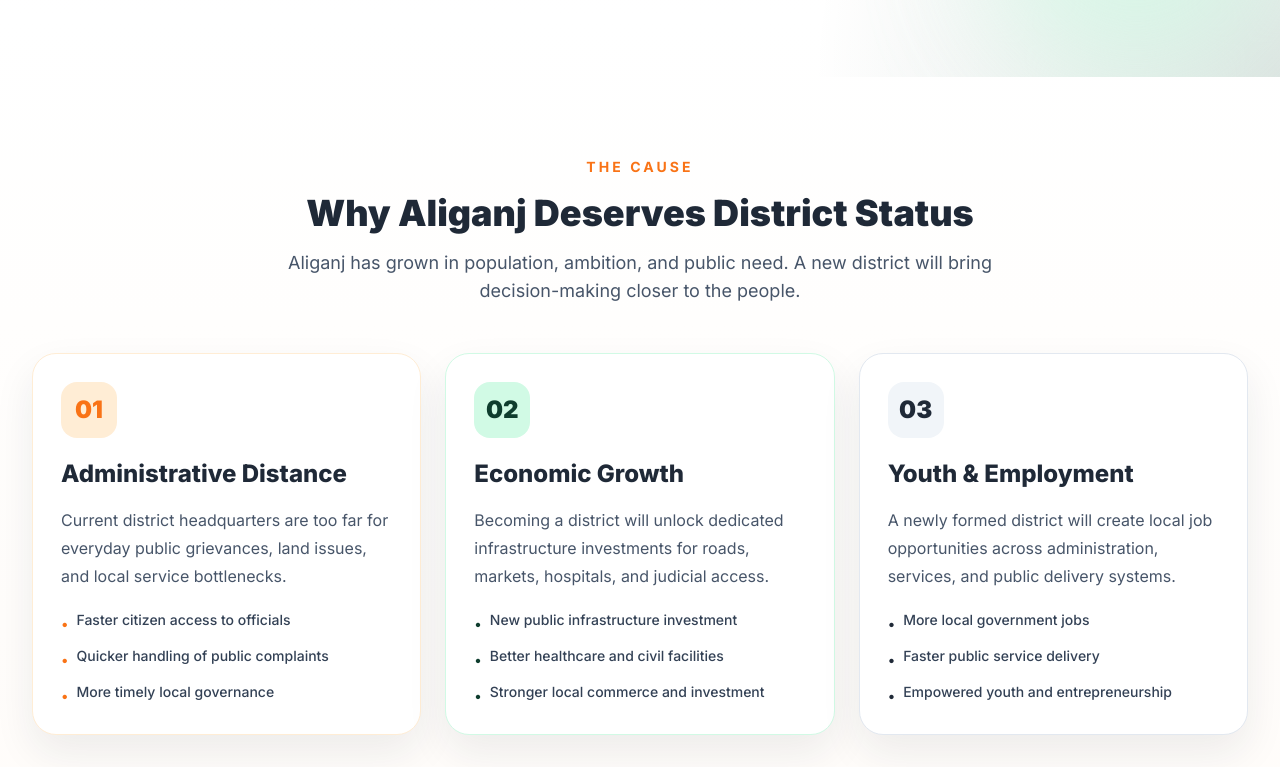
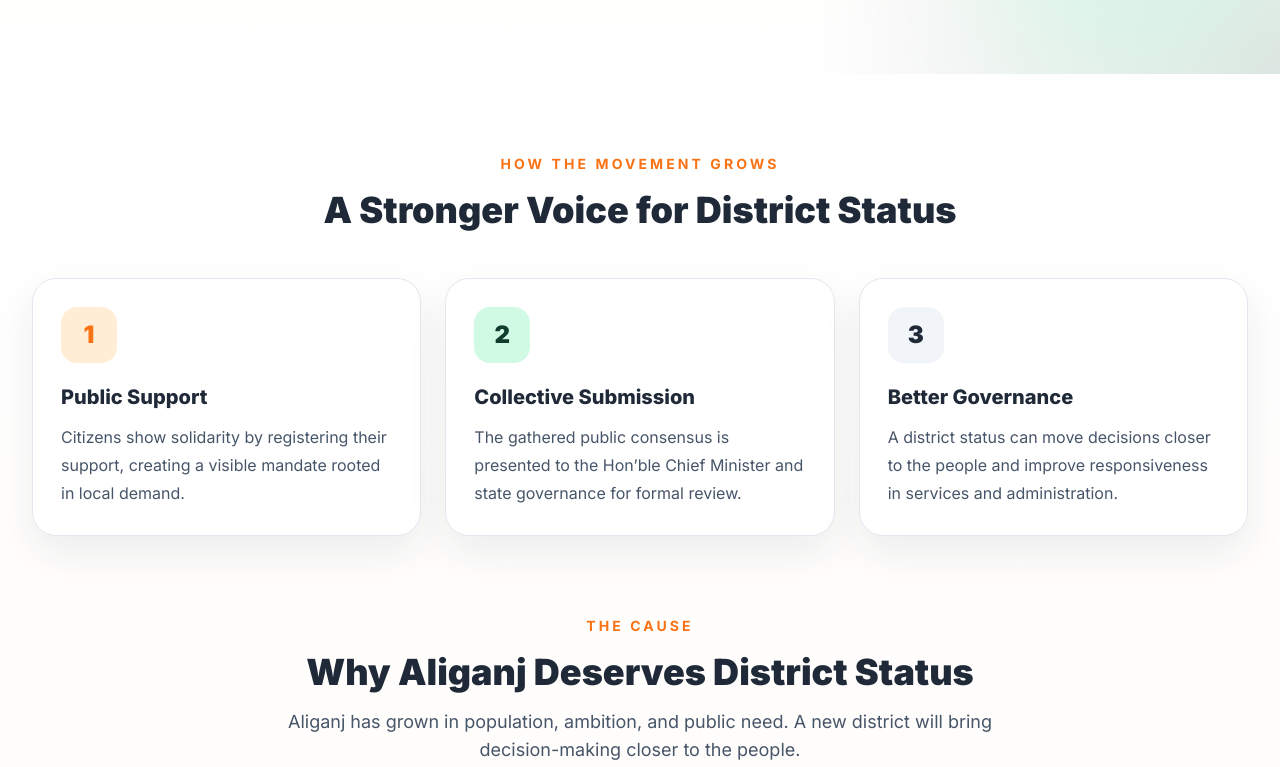
Before and after one commit to workwithakumar-netizen/aliganj-district-banao, a plain HTML site: page index.html in a window 1280 px wide. Shown: the part 890-1657 px from the top of the page. Drawn offline with nearby package versions, Linux system fonts and the light colour scheme.

Commit message:
Enhance the Aliganj District Banao landing page with official branding and polish

```diff
--- a/index.html
+++ b/index.html
@@ -7,7 +7,9 @@
       name="description"
       content="Aliganj District Banao - A citizen-led campaign demanding the creation of Aliganj District for better governance, development, and public services."
     />
+    <meta name="theme-color" content="#F97316" />
     <title>Aliganj District Banao</title>
+    <link rel="icon" type="image/svg+xml" href="favicon.svg" />
     <script src="https://cdn.tailwindcss.com"></script>
     <script>
       tailwind.config = {
@@ -86,13 +88,14 @@
             A
           </div>
           <div>
-            <p class="text-sm font-semibold uppercase tracking-[0.22em] text-forest">Citizen Movement</p>
+            <p class="text-[10px] font-semibold uppercase tracking-[0.22em] text-forest">Citizen Movement</p>
             <p class="text-lg font-extrabold text-charcoal">Aliganj District Banao</p>
           </div>
         </a>
 
         <nav class="hidden items-center gap-6 text-sm font-medium text-slate-700 md:flex">
           <a href="#cause" class="transition hover:text-saffron">Cause</a>
+          <a href="#movement" class="transition hover:text-saffron">Process</a>
           <a href="#support" class="transition hover:text-saffron">Support</a>
           <a href="#feed" class="transition hover:text-saffron">Support Wall</a>
         </nav>
@@ -115,9 +118,9 @@
 
         <div class="relative mx-auto grid max-w-7xl items-center gap-12 px-4 py-16 sm:px-6 lg:grid-cols-[1.2fr_0.8fr] lg:px-8 lg:py-20">
           <div>
-            <div class="mb-6 inline-flex items-center gap-2 rounded-full border border-orange-200 bg-white px-4 py-2 text-xs font-semibold uppercase tracking-[0.18em] text-saffronDeep shadow-sm">
+            <div class="mb-6 inline-flex items-center gap-3 rounded-full border border-orange-200 bg-white px-4 py-2 text-[11px] font-bold uppercase tracking-[0.18em] text-saffronDeep shadow-sm">
               <span class="inline-block h-2.5 w-2.5 rounded-full bg-saffron"></span>
-              Public Demand for Greater Governance
+              Official Public Petition
             </div>
 
             <h1 class="max-w-xl text-4xl font-black tracking-tight text-charcoal sm:text-5xl lg:text-6xl">
@@ -199,7 +202,40 @@
         </div>
       </section>
 
-      <section id="cause" class="mx-auto max-w-7xl px-4 py-20 sm:px-6 lg:px-8">
+      <section id="movement" class="mx-auto max-w-7xl px-4 py-20 sm:px-6 lg:px-8">
+        <div class="mx-auto max-w-3xl text-center">
+          <p class="text-sm font-bold uppercase tracking-[0.22em] text-saffron">How the Movement Grows</p>
+          <h2 class="mt-4 text-3xl font-black text-charcoal sm:text-4xl">A Stronger Voice for District Status</h2>
+        </div>
+
+        <div class="mt-12 grid gap-6 md:grid-cols-3">
+          <article class="rounded-3xl border border-slate-200 bg-white p-7 shadow-card">
+            <div class="mb-5 flex h-14 w-14 items-center justify-center rounded-2xl bg-orange-100 text-2xl font-black text-saffron">1</div>
+            <h3 class="text-xl font-extrabold text-charcoal">Public Support</h3>
+            <p class="mt-3 text-base leading-7 text-slate-600">
+              Citizens show solidarity by registering their support, creating a visible mandate rooted in local demand.
+            </p>
+          </article>
+
+          <article class="rounded-3xl border border-slate-200 bg-white p-7 shadow-card">
+            <div class="mb-5 flex h-14 w-14 items-center justify-center rounded-2xl bg-emerald-100 text-2xl font-black text-forest">2</div>
+            <h3 class="text-xl font-extrabold text-charcoal">Collective Submission</h3>
+            <p class="mt-3 text-base leading-7 text-slate-600">
+              The gathered public consensus is presented to the Hon’ble Chief Minister and state governance for formal review.
+            </p>
+          </article>
+
+          <article class="rounded-3xl border border-slate-200 bg-white p-7 shadow-card">
+            <div class="mb-5 flex h-14 w-14 items-center justify-center rounded-2xl bg-slate-100 text-2xl font-black text-charcoal">3</div>
+            <h3 class="text-xl font-extrabold text-charcoal">Better Governance</h3>
+            <p class="mt-3 text-base leading-7 text-slate-600">
+              A district status can move decisions closer to the people and improve responsiveness in services and administration.
+            </p>
+          </article>
+        </div>
+      </section>
+
+      <section id="cause" class="mx-auto max-w-7xl px-4 pb-20 sm:px-6 lg:px-8">
         <div class="mx-auto max-w-3xl text-center">
           <p class="text-sm font-bold uppercase tracking-[0.22em] text-saffron">The Cause</p>
           <h2 class="mt-4 text-3xl font-black text-charcoal sm:text-4xl">Why Aliganj Deserves District Status</h2>
```
